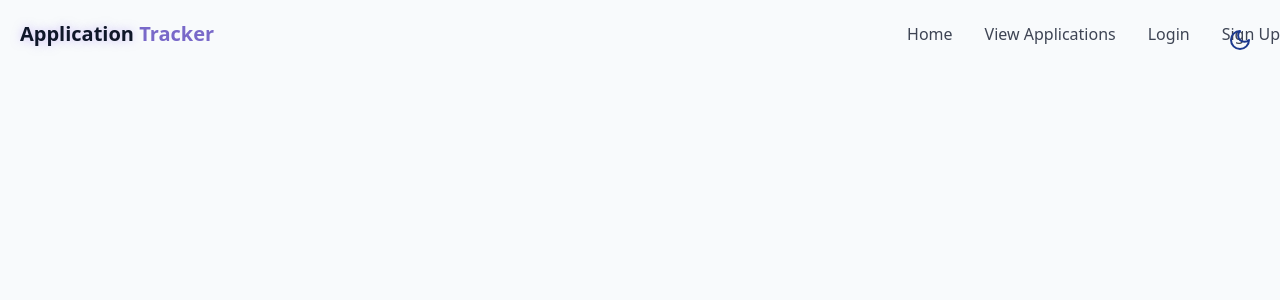
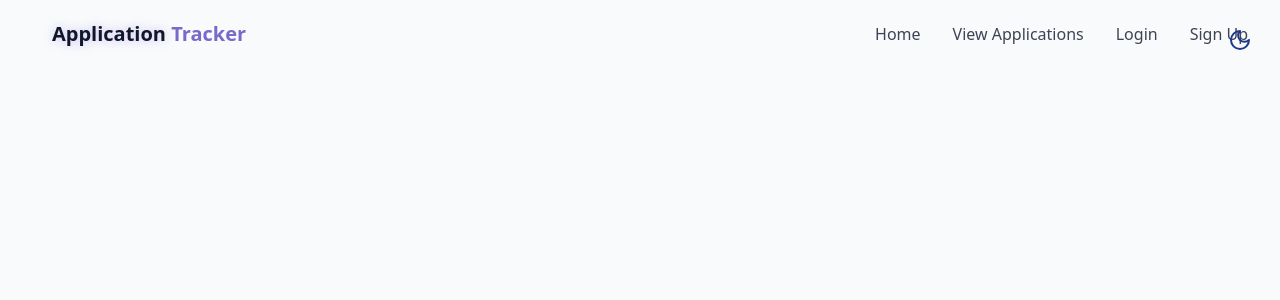
Before and after one commit to TyLou28/Application-Tracker, a React (Vite) app in the folder frontend/frontend/: page / in a window 1280 px wide. Shown: the top 300 px of the page. Built offline with nearby package versions, Linux system fonts and the light colour scheme.

Commit message:
Added some utility classes

```diff
--- a/frontend/frontend/src/index.css
+++ b/frontend/frontend/src/index.css
@@ -10,6 +10,7 @@
 
   --color-card: hsl(var(--card));
 
+  --animate-fade-in: fade-in 0.7s ease-out forwards;
   --animate-fade-in-delay-1: fade-in 0.7s ease-out 0.2s forwards;
   --animate-fade-in-delay-2: fade-in 0.7s ease-out 0.4s forwards;
   --animate-fade-in-delay-3: fade-in 0.7s ease-out 0.6s forwards;
@@ -66,9 +67,36 @@
   }
 }
 
+@utility container {
+  margin-inline: auto;
+  padding-inline: 2rem;
+
+  @media (width >= 640px) {
+    max-width: 640px;
+  }
+  @media (width >= 768px) {
+    max-width: 768px;
+  }
+  @media (width >= 1024px) {
+    max-width: 1024px;
+  }
+  @media (width >= 1280px) {
+    max-width: 1280px;
+  }
+  @media (width >= 1400px) {
+    max-width: 1400px;
+  }
+}
+
 @utility text-glow {
   @apply relative;
   text-shadow: 0 0 10px rgba(167, 139, 250, 0.5);
+}
+
+@utility button-one {
+  @apply px-6 py-2 rounded-full bg-primary text-primary-foreground font-medium
+         transition-all duration-300 hover:shadow-[0_0_10px_rgba(139,92,246,0.5)]
+        hover:scale-105 active:scale-95;
 }
 
 /* @apply is used to transform combination of tailwind classes into one class name (cardhover in this case)*/
```
